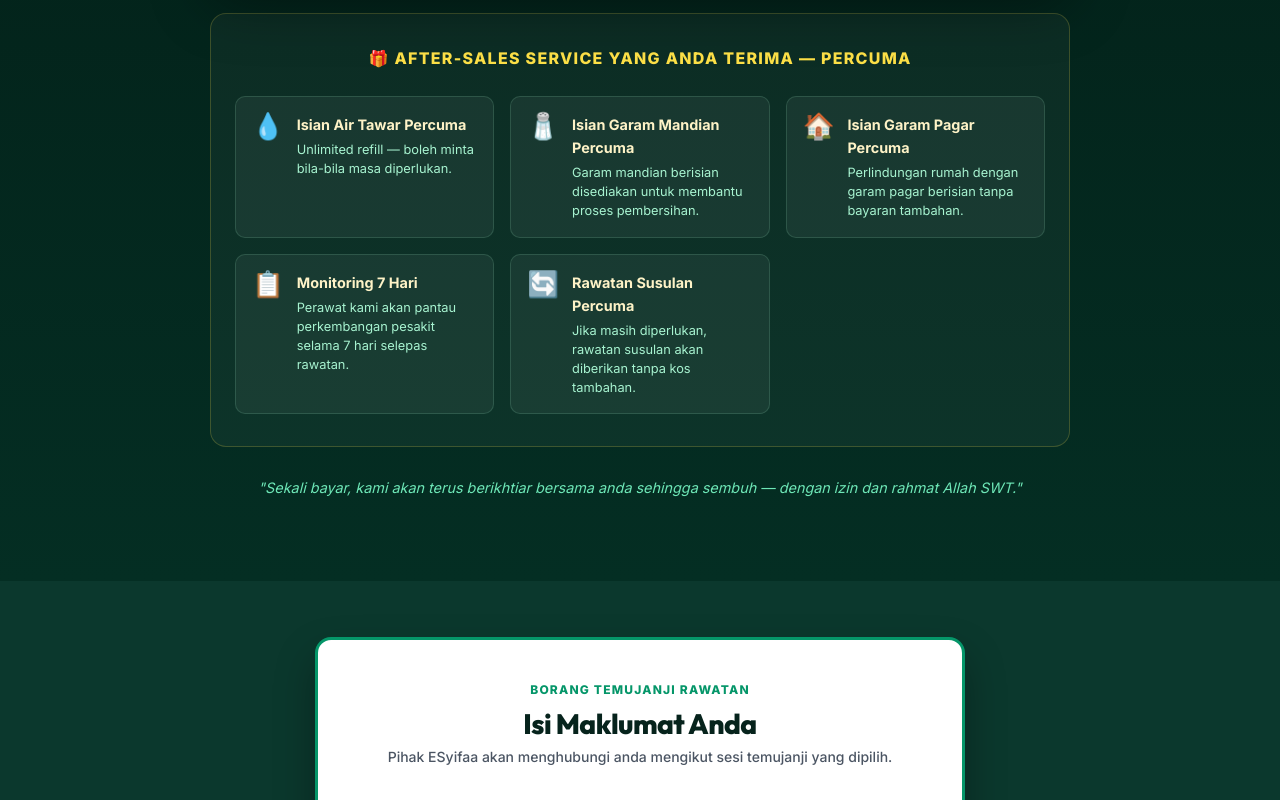
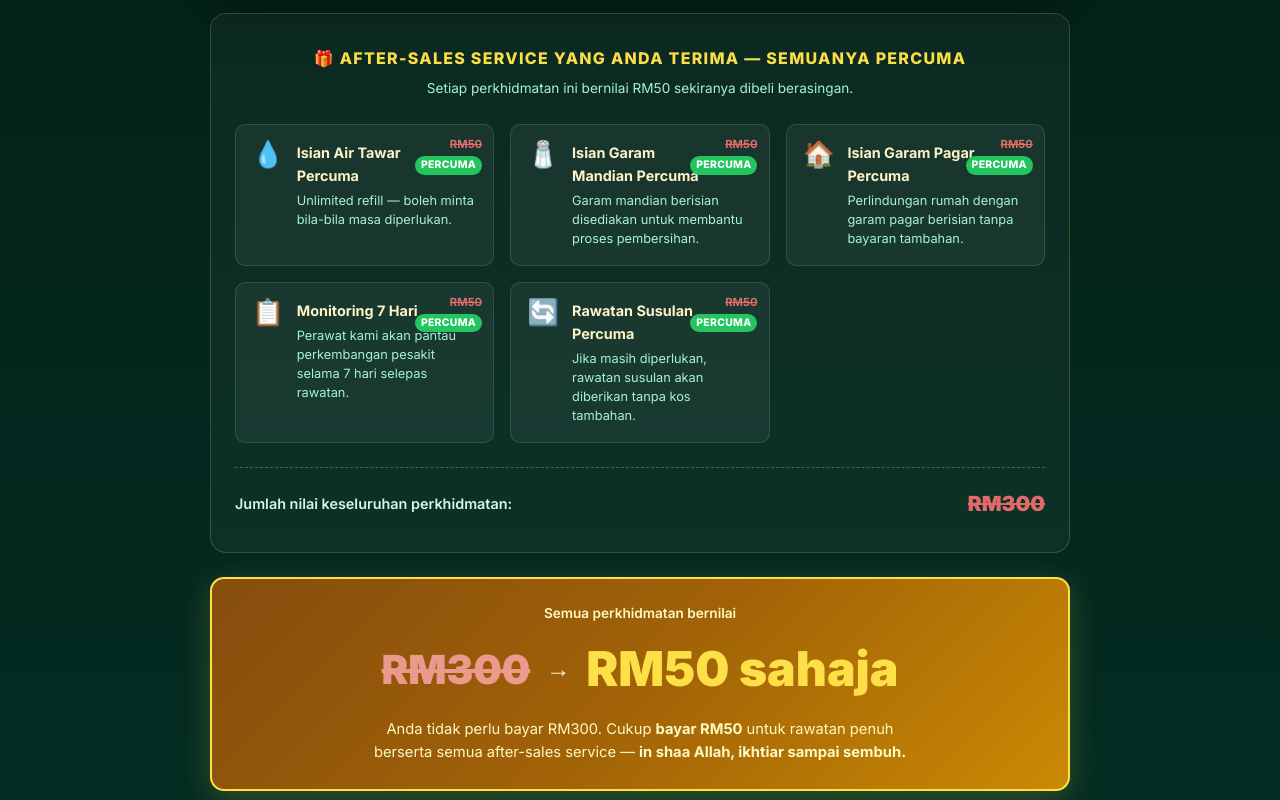
Before and after one commit to molekventure313/aura-assyifa, a Next.js app: page / in a window 1280 px wide. Shown: the part 8860-9660 px from the top of the page. Built offline with nearby package versions, Linux system fonts and the light colour scheme.

Commit message:
feat: highlight value rm300 vs rm50 dengan strikethrough price tag pada setiap after-sales card

```diff
--- a/src/components/salespage/PricingSection.js
+++ b/src/components/salespage/PricingSection.js
@@ -203,11 +203,19 @@ export default function PricingSection() {
             fontWeight: 800,
             fontSize: '1rem',
             color: '#FDE047',
-            marginBottom: '1.5rem',
+            marginBottom: '0.4rem',
             textTransform: 'uppercase',
             letterSpacing: '0.08em'
           }}>
-            🎁 After-Sales Service Yang Anda Terima — Percuma
+            🎁 After-Sales Service Yang Anda Terima — Semuanya Percuma
+          </p>
+          <p style={{
+            textAlign: 'center',
+            fontSize: '0.85rem',
+            color: '#A7F3D0',
+            marginBottom: '1.5rem'
+          }}>
+            Setiap perkhidmatan ini bernilai RM50 sekiranya dibeli berasingan.
           </p>
 
           <div style={{
@@ -218,20 +226,51 @@ export default function PricingSection() {
             {afterSales.map((s, i) => (
               <div key={i} style={{
                 display: 'flex',
-                alignItems: 'flex-start',
-                gap: '0.8rem',
+                flexDirection: 'column',
+                gap: '0.5rem',
                 background: 'rgba(255,255,255,0.05)',
                 border: '1px solid rgba(167,243,208,0.15)',
                 borderRadius: '10px',
-                padding: '1rem'
+                padding: '1rem',
+                position: 'relative'
               }}>
+                {/* Strikethrough price tag */}
+                <div style={{
+                  position: 'absolute',
+                  top: '0.7rem',
+                  right: '0.7rem',
+                  display: 'flex',
+                  flexDirection: 'column',
+                  alignItems: 'flex-end',
+                  gap: '2px'
+                }}>
+                  <span style={{
+                    fontSize: '0.7rem',
+                    color: '#F87171',
+                    textDecoration: 'line-through',
+                    fontWeight: 700,
+                    opacity: 0.9
+                  }}>RM50</span>
+                  <span style={{
+                    fontSize: '0.65rem',
+                    background: '#22C55E',
+                    color: '#fff',
+                    fontWeight: 800,
+                    padding: '1px 6px',
+                    borderRadius: '999px',
+                    letterSpacing: '0.03em'
+                  }}>PERCUMA</span>
+                </div>
+
+                <div style={{ display: 'flex', alignItems: 'flex-start', gap: '0.8rem' }}>
                   <span style={{ fontSize: '1.6rem', lineHeight: 1, flexShrink: 0 }}>{s.icon}</span>
                   <div>
                     <p style={{
                       margin: '0 0 0.25rem 0',
                       fontWeight: 700,
                       fontSize: '0.9rem',
-                    color: '#FEF3C7'
+                      color: '#FEF3C7',
+                      paddingRight: '2.5rem'
                     }}>
                       {s.title}
                     </p>
@@ -245,8 +284,66 @@ export default function PricingSection() {
                     </p>
                   </div>
                 </div>
+              </div>
             ))}
           </div>
+
+          {/* Total value row */}
+          <div style={{
+            marginTop: '1.5rem',
+            borderTop: '1px dashed rgba(253,224,71,0.3)',
+            paddingTop: '1.2rem',
+            display: 'flex',
+            justifyContent: 'space-between',
+            alignItems: 'center',
+            flexWrap: 'wrap',
+            gap: '0.5rem'
+          }}>
+            <p style={{ margin: 0, color: '#D1FAE5', fontSize: '0.9rem', fontWeight: 600 }}>
+              Jumlah nilai keseluruhan perkhidmatan:
+            </p>
+            <span style={{
+              fontSize: '1.3rem',
+              fontWeight: 900,
+              color: '#F87171',
+              textDecoration: 'line-through',
+              opacity: 0.9
+            }}>RM300</span>
+          </div>
+        </div>
+
+        {/* Value highlight banner */}
+        <div style={{
+          marginTop: '1.5rem',
+          background: 'linear-gradient(135deg, #854D0E 0%, #A16207 50%, #CA8A04 100%)',
+          border: '2px solid #FDE047',
+          borderRadius: '14px',
+          padding: '1.5rem 1.8rem',
+          textAlign: 'center',
+          boxShadow: '0 8px 30px rgba(253,224,71,0.2)'
+        }}>
+          <p style={{ margin: '0 0 0.4rem 0', fontSize: '0.85rem', color: '#FEF9C3', fontWeight: 600 }}>
+            Semua perkhidmatan bernilai
+          </p>
+          <div style={{ display: 'flex', justifyContent: 'center', alignItems: 'center', gap: '1rem', flexWrap: 'wrap', marginBottom: '0.6rem' }}>
+            <span style={{
+              fontSize: 'clamp(1.8rem, 5vw, 2.5rem)',
+              fontWeight: 900,
+              color: '#FCA5A5',
+              textDecoration: 'line-through',
+              opacity: 0.85
+            }}>RM300</span>
+            <span style={{ fontSize: '1.5rem', color: '#FEF3C7', fontWeight: 800 }}>→</span>
+            <span style={{
+              fontSize: 'clamp(2rem, 6vw, 3rem)',
+              fontWeight: 900,
+              color: '#FDE047'
+            }}>RM50 sahaja</span>
+          </div>
+          <p style={{ margin: 0, fontSize: '0.92rem', color: '#FEF9C3', lineHeight: 1.6 }}>
+            Anda tidak perlu bayar RM300. Cukup <strong>bayar RM50</strong> untuk rawatan penuh<br/>
+            berserta semua after-sales service — <strong>in shaa Allah, ikhtiar sampai sembuh.</strong>
+          </p>
         </div>
 
         {/* Trust line */}
```
Lines whose indentation alone changed are shown as unchanged.
